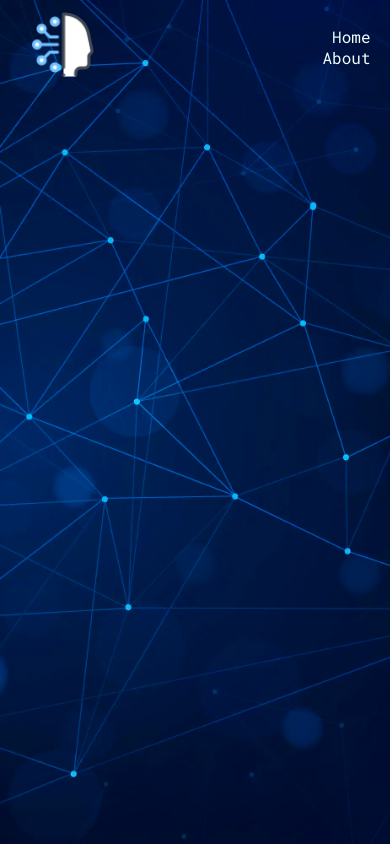
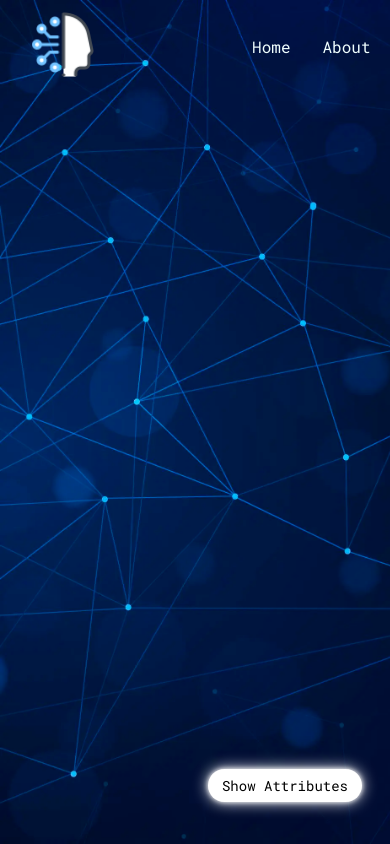
Before and after one commit to 0xankityadav/ai-face-app, a React (Create React App) app: page /output in a window 390 px wide. Built offline with nearby package versions, Linux system fonts and the light colour scheme.

Commit message:
Mobile responsive

```diff
--- a/src/components/Home/About.jsx
+++ b/src/components/Home/About.jsx
@@ -6,12 +6,13 @@ const About = () => {
   return (
     <div className="container-about">
       <Header />
+      <div className="about-content">
         <h1>About the app</h1>
         <p>
-        Face Insight AI is a web application that allows users to upload images
-        and detect facial features using Azure Face API. With this app, users
-        can detect and recognize faces, analyze facial attributes like age,
-        gender, and emotions, and identify faces in a group photo.
+          Face Insight AI is a web application that allows users to upload
+          images and detect facial features using Azure Face API. With this app,
+          users can detect and recognize faces, analyze facial attributes like
+          age, gender, and emotions, and identify faces in a group photo.
         </p>
         <h2>How it works</h2>
         <p>
@@ -29,10 +30,10 @@ const About = () => {
         </ul>
         <h2>Privacy Policy</h2>
         <p>
-        Face Insight AI is committed to protecting your privacy. We do not store
-        any images that you upload to the app, and we do not share any of your
-        personal information with third parties. All images are deleted from our
-        servers immediately after analysis is complete.
+          Face Insight AI is committed to protecting your privacy. We do not
+          store any images that you upload to the app, and we do not share any
+          of your personal information with third parties. All images are
+          deleted from our servers immediately after analysis is complete.
         </p>
 
         <div className="author">
@@ -45,6 +46,7 @@ const About = () => {
           </a>
         </div>
       </div>
+    </div>
   );
 };
 
--- a/src/components/Home/About.scss
+++ b/src/components/Home/About.scss
@@ -7,6 +7,14 @@
   background-size: cover;
 
   overflow: auto;
+
+  .about-content {
+    padding: 3em;
+
+    @media only screen and (max-width: 768px) {
+      padding: 1em;
+    }
+  }
 
   h1 {
     // font-size: 32px;
--- a/src/components/Home/Header/Header.scss
+++ b/src/components/Home/Header/Header.scss
@@ -7,17 +7,21 @@
   padding-top: 1%;
   box-sizing: border-box;
   color: azure;
+  justify-content: space-between;
   .logo {
     width: 50px;
     cursor: pointer;
   }
   .right {
-    flex: auto;
+    // flex: auto;
+    display: flex;
+    justify-content: space-around;
     text-align: right;
+    gap: 2em;
     li {
       list-style: none;
       display: inline-block;
-      margin-left: 110px;
+      // margin-left: 6rem;
       cursor: pointer;
       &:hover {
         opacity: 0.6;
--- a/src/components/Home/Home.jsx
+++ b/src/components/Home/Home.jsx
@@ -70,7 +70,7 @@ const Home = ({ setResult, result, setUrl, url }) => {
               Upload Image
             </label>
           </div>
-          <div className="col">
+          <div className="col-cards">
             <div className="card card1"></div>
             <div className="card card2"></div>
             <div className="card card3"></div>
--- a/src/components/Home/Home.scss
+++ b/src/components/Home/Home.scss
@@ -32,6 +32,13 @@
   }
   .col {
     flex-basis: 50%;
+  }
+  .col-cards {
+    flex-basis: 50%;
+
+    @media only screen and (max-width: 1095px) {
+      display: none;
+    }
   }
   h1 {
     color: azure;
--- a/src/components/Home/Output/Output.jsx
+++ b/src/components/Home/Output/Output.jsx
@@ -7,6 +7,7 @@ import Header from "../Header/Header";
 const Output = ({ result, url }) => {
   const [imageUrlDimensions, setImageUrlDimensions] = useState(null);
   const [renderedImageDimensions, setRenderedImageDimensions] = useState(null);
+  const [show, setShow] = useState(true);
   const imgRef = useRef(null);
 
   useEffect(() => {
@@ -20,16 +21,20 @@ const Output = ({ result, url }) => {
   }, [url]);
 
   console.log(result);
+
+  const toggleShow = () => {
+    setShow(!show);
+  };
+
   return (
     <div className="main-div">
       <Header />
-      <div className="left-block">
-        <div style={{ display: "flex" }}>
+      <div className="output-container">
+        <div className={`left-block ${show ? "show" : "hide"}`}>
           {url && (
             <img
               ref={imgRef}
               src={url}
-              style={{ maxWidth: "50%", maxHeight: "600px" }}
               onLoad={() => {
                 const { clientWidth, clientHeight } = imgRef.current;
                 setRenderedImageDimensions({
@@ -48,11 +53,12 @@ const Output = ({ result, url }) => {
                   position: "absolute",
                   left:
                     (face.faceRectangle.left * renderedImageDimensions?.width) /
-                    imageUrlDimensions?.width,
+                      imageUrlDimensions?.width +
+                    20,
                   top:
                     (face.faceRectangle.top * renderedImageDimensions?.height) /
                       imageUrlDimensions?.height +
-                    90,
+                    110,
                   width:
                     (face.faceRectangle.width *
                       renderedImageDimensions?.width) /
@@ -66,14 +72,17 @@ const Output = ({ result, url }) => {
             </div>
           ))}
         </div>
-      </div>
-      <div className="right-block">
-        <div className="persons">
-          {result?.map((face, index) => (
-            <Person key={index} face={face} url={url} />
-          ))}
+        <div className={`right-block ${show ? "hide" : "show"}`}>
+          <div className="persons">
+            {result?.map((face, index) => (
+              <Person key={index} face={face} url={url} />
+            ))}
+          </div>
         </div>
       </div>
+      <button className="toggle-button" onClick={toggleShow}>
+        {show ? "Show Attributes" : "Show Image"}
+      </button>
     </div>
   );
 };
--- a/src/components/Home/Output/Output.scss
+++ b/src/components/Home/Output/Output.scss
@@ -3,6 +3,61 @@
   height: 100vh;
   background-image: url(../../../assets/output-bg.webp);
   background-size: cover;
+  // overflow-y: unset;
+  // overflow-x: unset;
+
+  // @media only screen and (max-width: 768px) {
+  //   overflow-y: auto;
+  //   overflow-x: unset;
+  // }
+
+  .show {
+    display: block;
+  }
+
+  .hide {
+    display: block;
+
+    @media only screen and (max-width: 768px) {
+      display: none;
+    }
+  }
+
+  .toggle-button {
+    position: fixed;
+    bottom: 3em;
+    right: 2em;
+    padding: 0.5em 1em;
+    cursor: pointer;
+    color: #000;
+    background-color: #fff;
+    border: 0;
+    border-radius: 20px;
+    font-size: 14px;
+    text-align: center;
+    vertical-align: middle;
+    box-shadow: 0 0 5px #fff, 0 0 15px #fff;
+    display: none;
+
+    &:hover {
+      background-color: #000;
+      border-color: #fff;
+      color: #fff;
+    }
+
+    @media only screen and (max-width: 768px) {
+      display: flex;
+    }
+  }
+
+  .output-container {
+    display: flex;
+    flex-direction: row;
+    // overflow-x: unset;
+
+    @media only screen and (max-width: 768px) {
+      flex-direction: column;
+      overflow-x: auto;
     }
 
     .left-block {
@@ -10,6 +65,22 @@
       //   height: 100vh;
       float: left;
       color: white;
+      // display: flex;
+      padding: 20px;
+      overflow: unset;
+
+      img {
+        max-width: 100%;
+        max-height: 35em;
+
+        @media only screen and (max-width: 768px) {
+          max-width: 100%;
+        }
+      }
+
+      @media only screen and (max-width: 768px) {
+        width: 88%;
+      }
     }
 
     .right-block {
@@ -17,11 +88,23 @@
       height: 80%;
       float: right;
       color: white;
+      padding: 2em;
+
+      @media only screen and (max-width: 768px) {
+        width: 100%;
+        padding: 0em;
       }
 
       .persons {
         text-align: center;
-  margin: 25px 40px;
-  height: 100%;
+        // margin: 25px 40px;
+        height: 35em;
         overflow-x: auto;
+
+        @media only screen and (max-width: 768px) {
+          height: 30em;
         }
+      }
+    }
+  }
+}
--- a/src/components/Home/Person/Person.scss
+++ b/src/components/Home/Person/Person.scss
@@ -1,14 +1,23 @@
 .person-card {
   position: relative;
   display: flex;
+  flex-direction: row;
   padding: 10px;
   margin: 15px;
-    background: linear-gradient(135deg, rgba(255, 255, 255, 0.1), rgba(255, 255, 255, 0));
+  background: linear-gradient(
+    135deg,
+    rgba(255, 255, 255, 0.1),
+    rgba(255, 255, 255, 0)
+  );
   backdrop-filter: blur(10px);
   -webkit-backdrop-filter: blur(10px);
   border-radius: 20px;
   border: 1px solid rgba(255, 255, 255, 0.18);
   box-shadow: 0 8px 10px 0 rgba(0, 0, 0, 0.37);
+
+  @media only screen and (max-width: 768px) {
+    flex-direction: column;
+  }
 }
 
 .facial-features {
@@ -24,7 +33,6 @@
 }
 
 .person-img {
-
   background-color: aliceblue;
   height: 90px;
   width: 90px;
```
Lines whose indentation alone changed are shown as unchanged.
